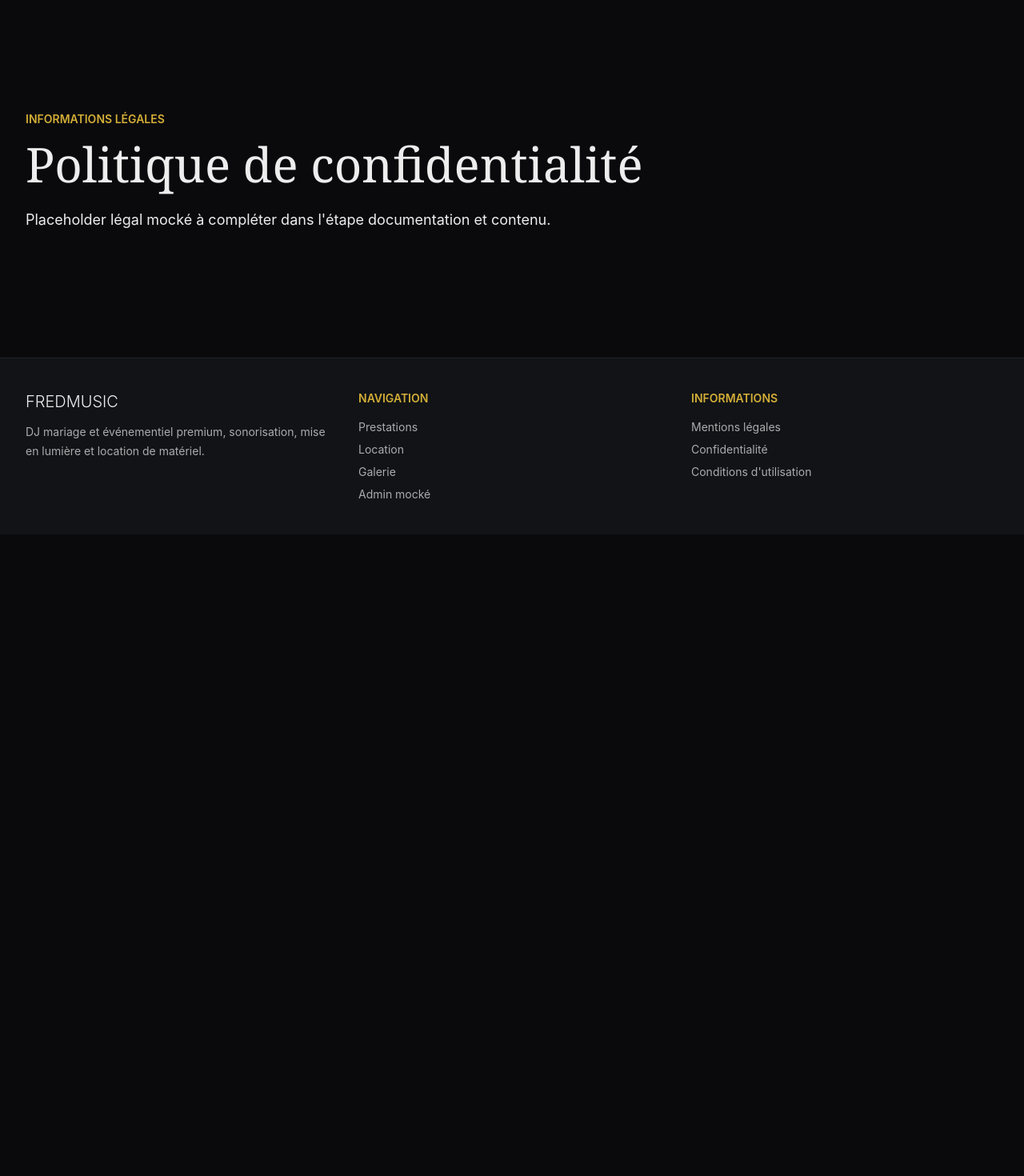
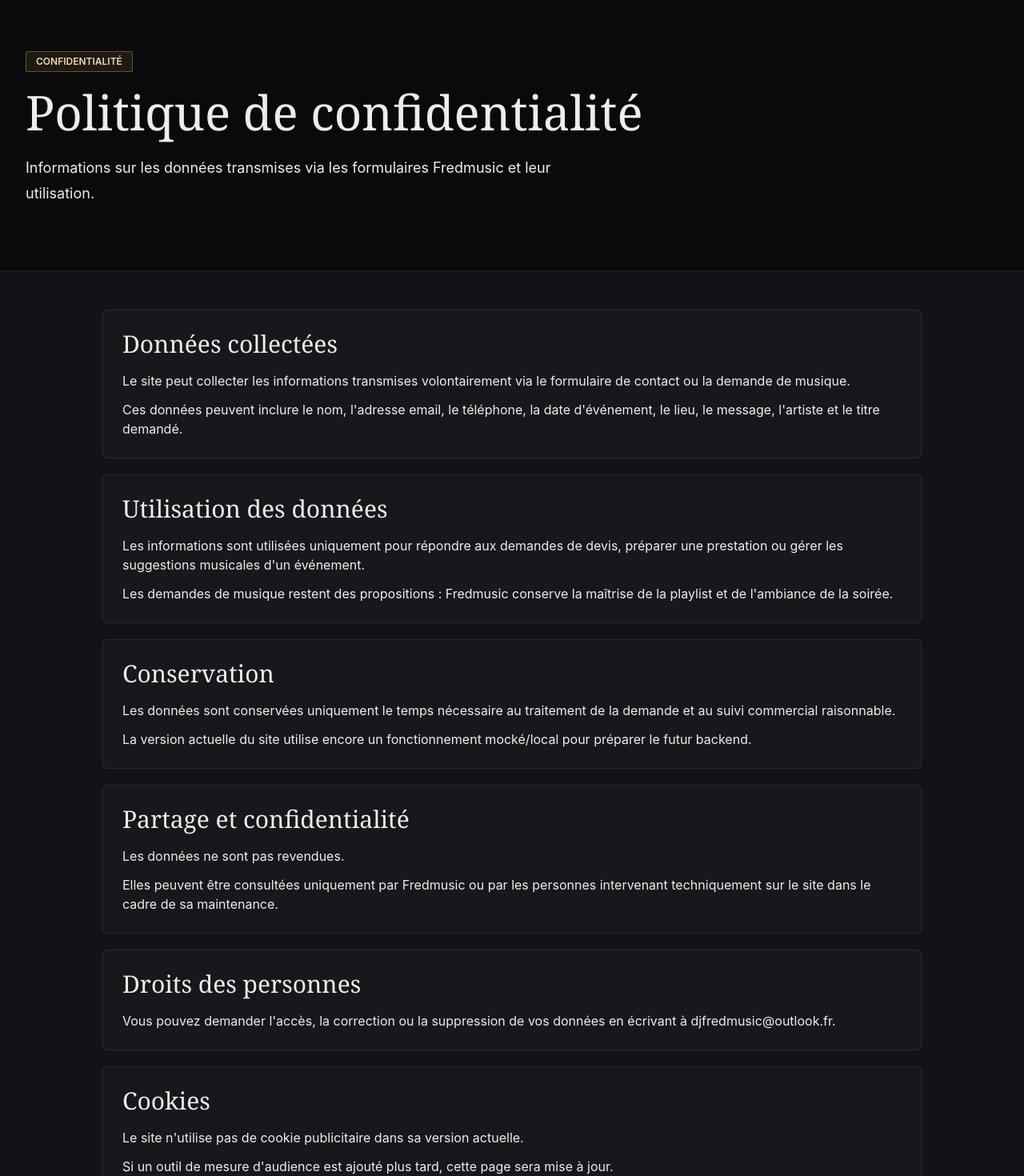
Before and after one commit to FrederikThyssen/FredMusic-WebSite, a React (Vite) app: page /confidentialite in a window 1280 px wide. Shown: the part 100-1570 px from the top of the page at 80% size. Before the commit the page ends 800 px from the top, so only its background shows below. Built offline with nearby package versions, Linux system fonts and the light colour scheme.

Commit message:
feat: add legal pages content

```diff
--- a/src/components/layout/Footer.tsx
+++ b/src/components/layout/Footer.tsx
@@ -16,7 +16,7 @@
             <NavLink to="/prestations" className="hover:text-gold-300">Prestations</NavLink>
             <NavLink to="/location" className="hover:text-gold-300">Location</NavLink>
             <NavLink to="/galerie" className="hover:text-gold-300">Galerie</NavLink>
-            <NavLink to="/admin" className="hover:text-gold-300">Admin mocké</NavLink>
+            <NavLink to="/contact" className="hover:text-gold-300">Contact</NavLink>
           </div>
         </div>
         <div>
--- a/src/pages/LegalPage.tsx
+++ b/src/pages/LegalPage.tsx
@@ -1,15 +1,179 @@
-import { PageShell } from "./PageShell";
+import { Badge } from "../components/ui/Badge";
 
 type LegalPageProps = {
   title: string;
 };
 
+type LegalSection = {
+  title: string;
+  content: string[];
+};
+
+const owner = {
+  name: "Fréderic WILKOSZ",
+  address: "62156 Vis-en-Artois, France",
+  email: "djfredmusic@outlook.fr",
+  phone: "06 48 13 55 56",
+  siren: "813 426 483",
+  ape: "9329 Z",
+};
+
+const legalNoticeSections: LegalSection[] = [
+  {
+    title: "Éditeur du site",
+    content: [
+      `Le site Fredmusic est édité par ${owner.name}, prestataire DJ et événementiel.`,
+      `Adresse : ${owner.address}.`,
+      `Contact : ${owner.email} - ${owner.phone}.`,
+      `SIREN : ${owner.siren}. Code APE : ${owner.ape}.`,
+    ],
+  },
+  {
+    title: "Responsable de publication",
+    content: [`Le responsable de publication du site est ${owner.name}.`],
+  },
+  {
+    title: "Hébergement",
+    content: [
+      "Le client possède déjà son hébergeur et son nom de domaine.",
+      "Les informations complètes de l'hébergeur seront ajoutées avant la mise en ligne définitive.",
+    ],
+  },
+  {
+    title: "Propriété intellectuelle",
+    content: [
+      "Les textes, visuels, photos, logos et éléments graphiques présents sur ce site sont protégés.",
+      "Toute reproduction ou réutilisation sans autorisation préalable est interdite.",
+    ],
+  },
+];
+
+const privacySections: LegalSection[] = [
+  {
+    title: "Données collectées",
+    content: [
+      "Le site peut collecter les informations transmises volontairement via le formulaire de contact ou la demande de musique.",
+      "Ces données peuvent inclure le nom, l'adresse email, le téléphone, la date d'événement, le lieu, le message, l'artiste et le titre demandé.",
+    ],
+  },
+  {
+    title: "Utilisation des données",
+    content: [
+      "Les informations sont utilisées uniquement pour répondre aux demandes de devis, préparer une prestation ou gérer les suggestions musicales d'un événement.",
+      "Les demandes de musique restent des propositions : Fredmusic conserve la maîtrise de la playlist et de l'ambiance de la soirée.",
+    ],
+  },
+  {
+    title: "Conservation",
+    content: [
+      "Les données sont conservées uniquement le temps nécessaire au traitement de la demande et au suivi commercial raisonnable.",
+      "La version actuelle du site utilise encore un fonctionnement mocké/local pour préparer le futur backend.",
+    ],
+  },
+  {
+    title: "Partage et confidentialité",
+    content: [
+      "Les données ne sont pas revendues.",
+      "Elles peuvent être consultées uniquement par Fredmusic ou par les personnes intervenant techniquement sur le site dans le cadre de sa maintenance.",
+    ],
+  },
+  {
+    title: "Droits des personnes",
+    content: [
+      `Vous pouvez demander l'accès, la correction ou la suppression de vos données en écrivant à ${owner.email}.`,
+    ],
+  },
+  {
+    title: "Cookies",
+    content: [
+      "Le site n'utilise pas de cookie publicitaire dans sa version actuelle.",
+      "Si un outil de mesure d'audience est ajouté plus tard, cette page sera mise à jour.",
+    ],
+  },
+];
+
+const termsSections: LegalSection[] = [
+  {
+    title: "Utilisation du site",
+    content: [
+      "Le site présente les prestations Fredmusic et permet de prendre contact pour un événement.",
+      "Les informations publiées sont données à titre indicatif et peuvent évoluer selon les besoins, le lieu et la disponibilité.",
+    ],
+  },
+  {
+    title: "Demandes de devis",
+    content: [
+      "L'envoi d'un formulaire ne vaut pas réservation ferme.",
+      "Une prestation est confirmée uniquement après échange avec Fredmusic et validation des conditions convenues.",
+    ],
+  },
+  {
+    title: "Demandes de musique",
+    content: [
+      "Les invités peuvent proposer des titres via le formulaire de demande de musique.",
+      "Fredmusic reste libre de valider, refuser ou adapter les titres selon l'ambiance, le public et le déroulement de l'événement.",
+    ],
+  },
+  {
+    title: "Disponibilité du site",
+    content: [
+      "Fredmusic s'efforce de maintenir le site accessible, mais une interruption temporaire peut survenir pour maintenance ou incident technique.",
+    ],
+  },
+];
+
+function getLegalContent(title: string) {
+  if (title.toLowerCase().includes("confidentialité")) {
+    return {
+      eyebrow: "Confidentialité",
+      description:
+        "Informations sur les données transmises via les formulaires Fredmusic et leur utilisation.",
+      sections: privacySections,
+    };
+  }
+
+  if (title.toLowerCase().includes("conditions")) {
+    return {
+      eyebrow: "Conditions",
+      description: "Conditions d'utilisation du site Fredmusic, des formulaires et de la demande de musique.",
+      sections: termsSections,
+    };
+  }
+
+  return {
+    eyebrow: "Informations légales",
+    description: "Informations d'identification de Fredmusic et cadre légal du site.",
+    sections: legalNoticeSections,
+  };
+}
+
 export function LegalPage({ title }: LegalPageProps) {
+  const content = getLegalContent(title);
+
   return (
-    <PageShell
-      eyebrow="Informations légales"
-      title={title}
-      description="Placeholder légal mocké à compléter dans l'étape documentation et contenu."
-    />
+    <div className="bg-night-950 text-ivory">
+      <section className="mx-auto max-w-7xl px-4 py-16 sm:px-6 sm:py-20 lg:px-8">
+        <Badge>{content.eyebrow}</Badge>
+        <h1 className="mt-5 max-w-4xl font-display text-4xl leading-tight text-ivory sm:text-5xl lg:text-6xl">
+          {title}
+        </h1>
+        <p className="mt-6 max-w-2xl text-lg leading-8 text-ivory/72">{content.description}</p>
+      </section>
+
+      <section className="border-t border-white/[0.07] bg-night-900 px-4 py-12 sm:px-6 lg:px-8">
+        <div className="mx-auto grid max-w-5xl gap-5">
+          {content.sections.map((section) => (
+            <article key={section.title} className="rounded-md border border-white/[0.07] bg-white/[0.025] p-5 sm:p-6">
+              <h2 className="font-display text-2xl leading-tight text-ivory sm:text-3xl">{section.title}</h2>
+              <div className="mt-4 grid gap-3 text-sm leading-7 text-ivory/72 sm:text-base">
+                {section.content.map((paragraph) => (
+                  <p key={paragraph}>{paragraph}</p>
+                ))}
+              </div>
+            </article>
+          ))}
+        </div>
+      </section>
+    </div>
   );
 }
```
Also changed, not shown: 1 other file (tests, documents, lock files or other folders).
